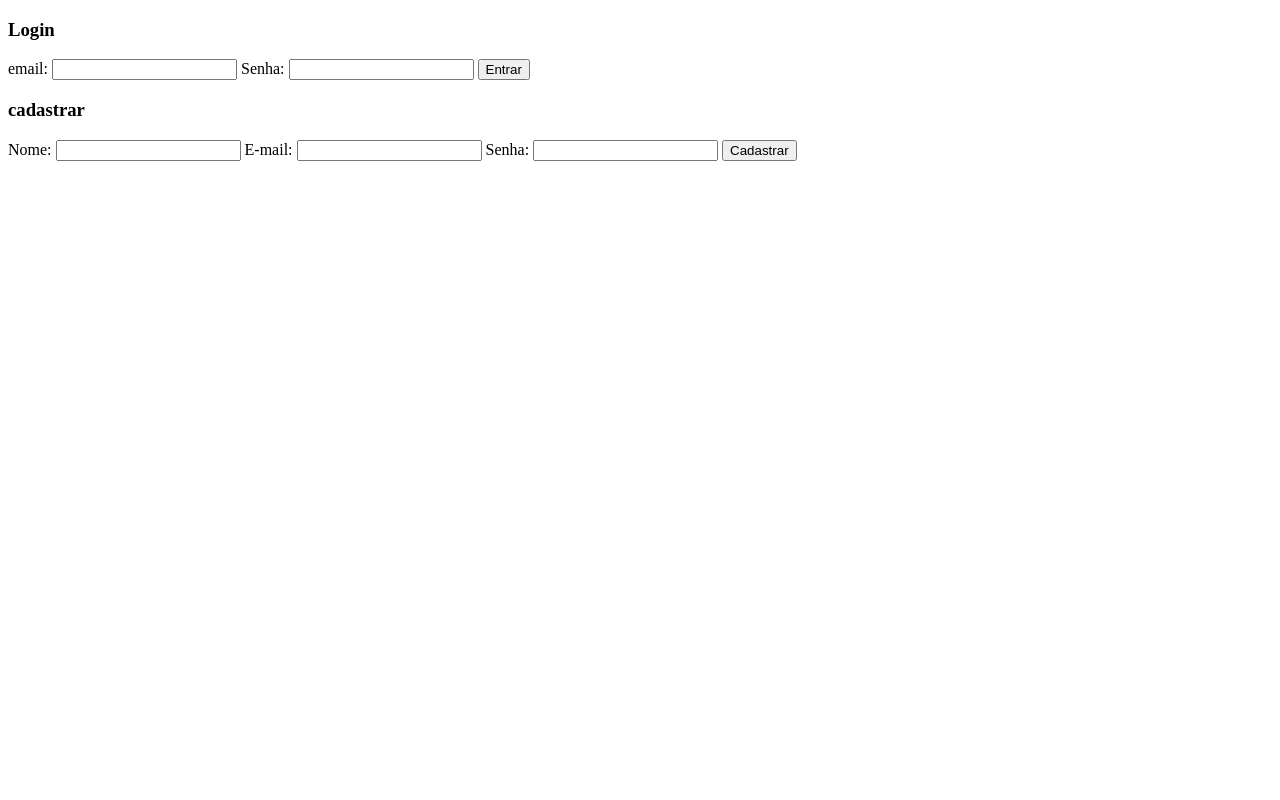
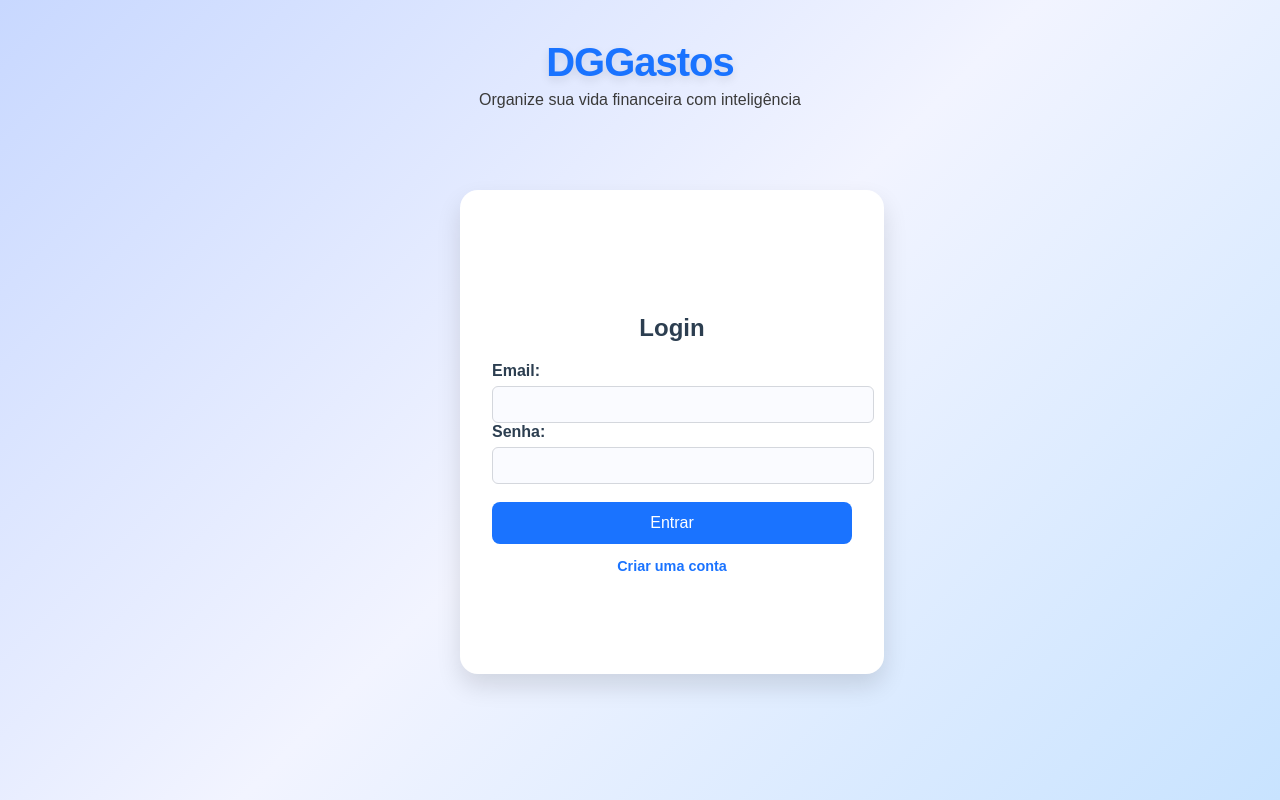
Before and after one commit to Markin1221/back-Sistema-de-Playlists-Personalizadas, a Django app: page /login/ in a window 1280 px wide. Run offline with Django 5.2, Linux system fonts and the light colour scheme.

Commit message:
agora terminei mesmo

```diff
--- a/financas/static/css/style.css
+++ b/financas/static/css/style.css
@@ -0,0 +1,5 @@
+*{
+ margin: 0;
+}
+
+/* se eu te contasse q a gente nem usou isso ó KKKKKKKKKKKKKKKKKKKKKKKKK */
--- a/financas/templates/financas/login_cadastro.html
+++ b/financas/templates/financas/login_cadastro.html
@@ -1,33 +1,188 @@
 <!DOCTYPE html>
-<html lang="en">
+<html lang="pt-br">
 <head>
     <meta charset="UTF-8">
     <meta name="viewport" content="width=device-width, initial-scale=1.0">
-    <title>login</title>
+    <title>DGGastos • Login</title>
+
+    <style>
+        body {
+            font-family: Arial, sans-serif;
+            background: linear-gradient(135deg, #c8d8ff, #f2f4ff, #c8e3ff);
+            margin: 0;
+            padding: 0;
+            display: flex;
+            justify-content: center;
+            align-items: center;
+            height: 100vh;
+            overflow: hidden;
+        }
+
+        /* ===== TÍTULO DO SISTEMA ===== */
+        .logo-container {
+            position: absolute;
+            top: 40px;
+            text-align: center;
+            animation: fadeIn 1.2s ease;
+        }
+
+        .logo-container h1 {
+            margin: 0;
+            font-size: 40px;
+            font-weight: 900;
+            color: #1a73ff;
+            letter-spacing: -1px;
+            text-shadow: 0 4px 10px rgba(0,0,0,0.1);
+        }
+
+        .logo-container p {
+            font-size: 16px;
+            color: #3a3a3a;
+            margin-top: 6px;
+        }
+
+        /* ===== ANIMAÇÃO ===== */
+        @keyframes fadeIn {
+            from { opacity: 0; transform: translateY(-10px); }
+            to { opacity: 1; transform: translateY(0); }
+        }
+
+        @keyframes pop {
+            from { opacity: 0; transform: scale(0.95); }
+            to { opacity: 1; transform: scale(1); }
+        }
+
+        /* ===== CONTAINER QUE GIRA ===== */
+        .flip-container {
+            width: 360px;
+            height: 420px;
+            perspective: 1200px;
+            animation: pop 0.6s ease;
+        }
+
+        .flipper {
+            width: 100%;
+            height: 100%;
+            position: relative;
+            transition: transform 0.8s ease;
+            transform-style: preserve-3d;
+        }
+
+        .flip-container.cadastro .flipper {
+            transform: rotateY(180deg);
+        }
+
+        /* ==== CARDS (frente e trás) ==== */
+        .card {
+            position: absolute;
+            width: 100%;
+            height: 100%;
+            background: #ffffff;
+            padding: 2rem;
+            border-radius: 18px;
+            box-shadow: 0 12px 25px rgba(0,0,0,0.12);
+            backface-visibility: hidden;
+            display: flex;
+            flex-direction: column;
+            justify-content: center;
+        }
+
+        .card h3 {
+            text-align: center;
+            color: #2c3e50;
+            margin-bottom: 20px;
+            font-size: 24px;
+        }
+
+        .card label {
+            font-weight: bold;
+            margin-top: 12px;
+            color: #2c3e50;
+        }
+
+        .card input {
+            width: 100%;
+            padding: 10px;
+            margin-top: 6px;
+            border: 1px solid #d4d7dd;
+            border-radius: 6px;
+            background: #fafbff;
+        }
+
+        .card button {
+            margin-top: 18px;
+            width: 100%;
+            padding: 12px;
+            background-color: #1a73ff;
+            color: white;
+            border: none;
+            border-radius: 8px;
+            font-size: 1rem;
+            cursor: pointer;
+            transition: 0.25s;
+        }
+
+        .card button:hover {
+            background-color: #0057ff;
+        }
+
+        /* TRÁS DO CARD */
+        .back {
+            transform: rotateY(180deg);
+        }
+
+        /* Link para trocar */
+        .toggle-link {
+            margin-top: 14px;
+            text-align: center;
+            color: #1a73ff;
+            cursor: pointer;
+            font-size: 0.9rem;
+            font-weight: bold;
+        }
+
+        .toggle-link:hover {
+            text-decoration: underline;
+        }
+
+    </style>
 </head>
 <body>
 
-    <div>
+    <!-- LOGO E TÍTULO -->
+    <div class="logo-container">
+        <h1>DGGastos</h1>
+        <p>Organize sua vida financeira com inteligência</p>
+    </div>
+
+    <div class="flip-container" id="flip">
+        <div class="flipper">
+
+            <!-- LOGIN (frente) -->
+            <div class="card front">
                 <form action="{% url 'financas:login_cadastro' %}" method="post">
                     {% csrf_token %}
                     <h3>Login</h3>
 
-            <label>email:</label>
+                    <label>Email:</label>
                     <input type="text" name="email">
 
                     <label>Senha:</label>
                     <input type="password" name="senha">
 
                     <button type="submit" name="acao" value="login">Entrar</button>
+
+                    <div class="toggle-link" onclick="mostrarCadastro()">
+                        Criar uma conta
+                    </div>
                 </form>
-
             </div>
 
-    <!-- essa parte de cima é o login-->
-     <div>
+            <!-- CADASTRO (trás) -->
+            <div class="card back">
                 <form action="{% url 'financas:login_cadastro' %}" method="post">
                     {% csrf_token %}
-            <h3>cadastrar</h3>
+                    <h3>Cadastrar</h3>
 
                     <label>Nome:</label>
                     <input type="text" name="nome_cadastro">
@@ -39,8 +194,25 @@
                     <input type="password" name="senha_cadastro">
 
                     <button type="submit" name="acao" value="cadastro">Cadastrar</button>
+
+                    <div class="toggle-link" onclick="mostrarLogin()">
+                        Já tenho conta
+                    </div>
                 </form>
             </div>
 
+        </div>
+    </div>
+
+    <script>
+        function mostrarCadastro() {
+            document.getElementById("flip").classList.add("cadastro");
+        }
+
+        function mostrarLogin() {
+            document.getElementById("flip").classList.remove("cadastro");
+        }
+    </script>
+
 </body>
 </html>
--- a/financas/views.py
+++ b/financas/views.py
@@ -88,12 +88,14 @@ class dashBoardView(View):
         total_saldo = contas.aggregate(total=Sum('saldo_inicial'))['total'] or 0
         total_renda = (usuario.renda_mensal or Decimal(0)) + (usuario.renda_variavel or Decimal(0))
         categorias = categoria.objects.filter(id_usuario=usuario)
+        total_transacoes = transacoes.aggregate(total=Sum('valor'))['total'] or 0
 
         contexto = {
             'usuario': usuario_obj,
             'contas': contas,
             'metas': metas,
-            'ultimas_transacoes': transacoes,
+            'transacoes': transacoes,
+            'total_transacoes': total_transacoes,
             'total_saldo': total_saldo,
             'total_renda': total_renda,
             'categorias': categorias,
```
Also changed, not shown: financas/templates/financas/dashboard.html (+7 -13 lines). Lines whose indentation alone changed are shown as unchanged.
